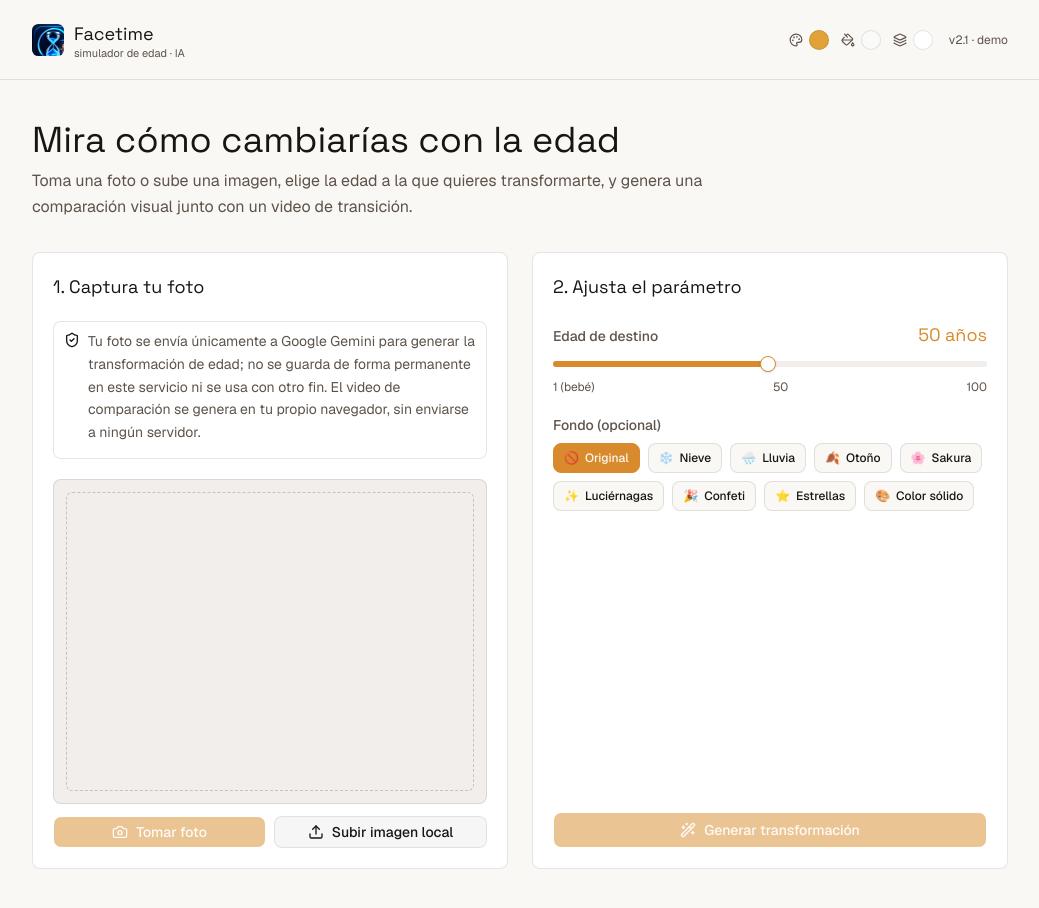
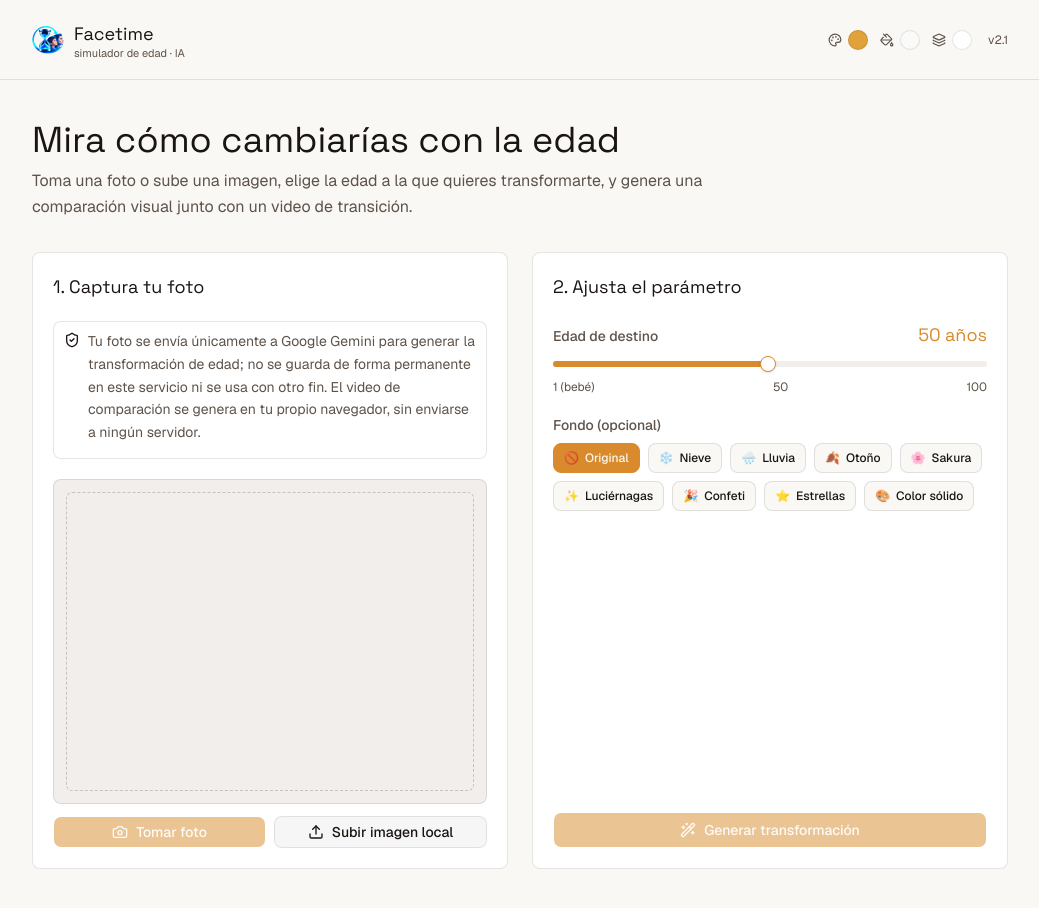
Before and after one commit to carlosantonioserrano/age-transformation, a Next.js app: page / in a window 1280 px wide. Shown: the whole page, without its empty margins (120-1159 px from the left). Built offline with nearby package versions, Linux system fonts and the light colour scheme; no server answers.

Commit message:
Actualiza icono

```diff
--- a/components/site-header.tsx
+++ b/components/site-header.tsx
@@ -8,7 +8,7 @@ export function SiteHeader() {
         <div className="flex items-center gap-2.5">
           <span className="flex size-8 items-center justify-center overflow-hidden rounded-md">
             <Image
-              src="/logo-icon.png"
+              src="/facetime_logo_32x32.svg"
               alt="Logo Facetime"
               width={32}
               height={32}
@@ -23,7 +23,7 @@ export function SiteHeader() {
         </div>
         <div className="flex items-center gap-4">
           <ThemeSwitcher />
-          <span className="hidden font-mono text-xs text-muted-foreground sm:inline">v2.1 · demo</span>
+          <span className="hidden font-mono text-xs text-muted-foreground sm:inline">v2.1</span>
         </div>
       </div>
     </header>
```
Also changed, not shown: public/facetime_logo_32x32.svg (added), public/logo-icon.png (deleted).
